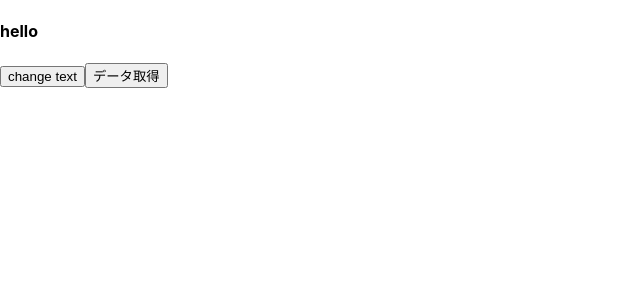
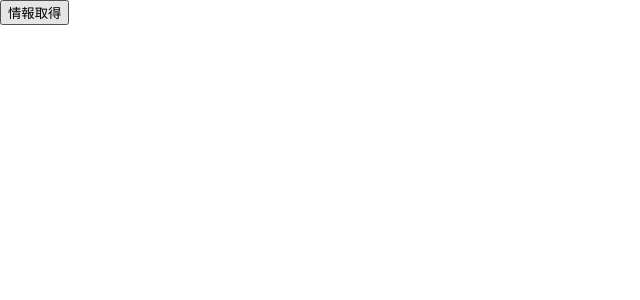
Before and after one commit to hoshico/lifecycle-practice, a React (Create React App) app: page / in a window 1280 px wide. Shown: the top 300 px of the page, without its empty margins (0-640 px from the left). Built offline with nearby package versions, Linux system fonts and the light colour scheme.

Commit message:
add useAllPlayer.ts

```diff
--- a/src/App.tsx
+++ b/src/App.tsx
@@ -1,5 +1,6 @@
 import React, { useState } from 'react'
 import './App.css'
+import { useAllPlayer } from './components/hooks/useAllPlayer';
 import { useAllUsers } from './components/hooks/useAllUsers'
 import { UserCard } from './components/UserCard'
 
@@ -7,12 +8,16 @@ import { UserCard } from './components/UserCard'
 export default function App() {
   const [status, setStatus] = useState<string>("hello");
   const { getUsers, userProfiles, loading, error } = useAllUsers();
+  const { getPlayer, playerData} = useAllPlayer();
   const onClickFetchUser = () => getUsers()
-
   return (
     <div className="App">
-      <h4>{status}</h4>
-      <button onClick={() => setStatus('new text')}>change text</button>
+      <button onClick={getPlayer}>情報取得</button>
+      <p>{playerData[0]}</p>
+      <p>{playerData[1]}</p>
+      <p>{playerData[2]}</p>
+      {/*<h4>{status}</h4>*/}
+      {/*<button onClick={() => setStatus('new text')}>change text</button>
       <button onClick={onClickFetchUser}>データ取得</button>
       <br />
       {error ? (
@@ -25,7 +30,7 @@ export default function App() {
             <UserCard key={user.id} user={user} />
           ))}
         </>
-      )}
+      )}*/}
     </div>
   )
 }
--- /dev/null
+++ b/src/components/hooks/useAllPlayer.ts
@@ -0,0 +1,25 @@
+import axios from 'axios'
+import { useState } from 'react'
+import { Player } from '../../types/api/player'
+
+export const useAllPlayer = () => {
+  const [playerData, setPlayerData] = useState<Array<string>>([])
+  const getPlayer = () => {
+    axios
+      .get<Player>(
+        'http://lookup-service-prod.mlb.com/json/named.search_player_all.bam?sport_code=%27mlb%27&active_sw=%27Y%27&name_part=%27darvish%25%27'
+      )
+      .then((res) => {
+        const name = `名前: ${res.data.search_player_all.queryResults.row.name_display_first_last}`;
+        //console.log(`名前: ${res.data.search_player_all.queryResults.row.name_display_first_last}`)
+        const birthplace = `出身: ${res.data.search_player_all.queryResults.row.birth_city}`;
+        //console.log(`出身: ${res.data.search_player_all.queryResults.row.birth_city}`)
+        const belongsTeam = `チーム名: ${res.data.search_player_all.queryResults.row.team_full}`
+        //console.log(`チーム名: ${res.data.search_player_all.queryResults.row.team_full}`)
+        setPlayerData([name,birthplace,belongsTeam]);
+      })
+      .catch(() => {})
+      .finally(() => {})
+  }
+  return {playerData, getPlayer }
+}
--- /dev/null
+++ b/src/types/api/player.ts
@@ -0,0 +1,40 @@
+export type Player = {
+  search_player_all: {
+    copyRight: string;
+    queryResults: {
+      created: string;
+      totalSize: string;
+      row: {
+        position: string;
+        birth_country: string;
+        weight: string;
+        birth_state: string;
+        name_display_first_last: string;
+        college: string;
+        height_inches: string;
+        name_display_roster: string;
+        sport_code: string;
+        bats: string;
+        name_first: string;
+        team_code: string;
+        birth_city: string;
+        height_feet: string;
+        pro_debut_date: string;
+        team_full: string;
+        team_abbrev: string;
+        birth_date: string;
+        throws: string;
+        league: string;
+        name_display_last_first: string;
+        position_id: string;
+        high_school: string;
+        name_use: string;
+        player_id: string;
+        name_last: string;
+        team_id: string;
+        service_years: string;
+        active_sw: string
+        }
+      }
+    }
+  }
```
